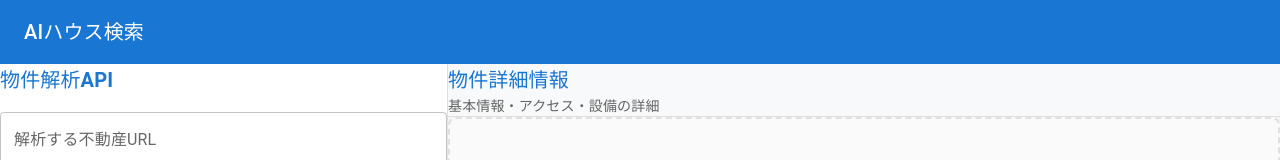
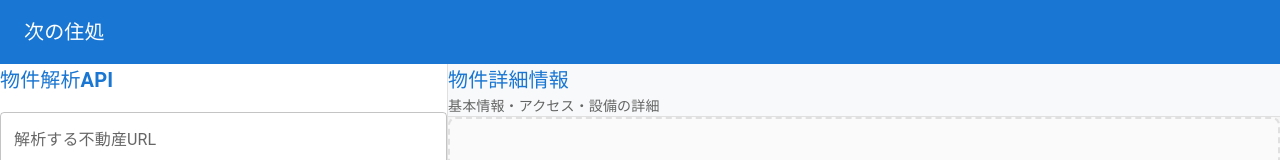
Before and after one commit to poc-ai-house-search/ai-house-search-ui, a React (Vite) app: page / in a window 1280 px wide. Shown: the top 160 px of the page. Built offline with nearby package versions, Linux system fonts and the light colour scheme.

Commit message:
title cahnge

```diff
--- a/src/components/Header.tsx
+++ b/src/components/Header.tsx
@@ -32,7 +32,7 @@ const Header: React.FC = () => (
         <MenuIcon />
       </IconButton>
       <Typography variant="h6" component="div" sx={{ flexGrow: 1 }}>
-        AIハウス検索
+        次の住処
       </Typography>
       <Box sx={{ display: { xs: "none", md: "flex" } }}>
 
```
